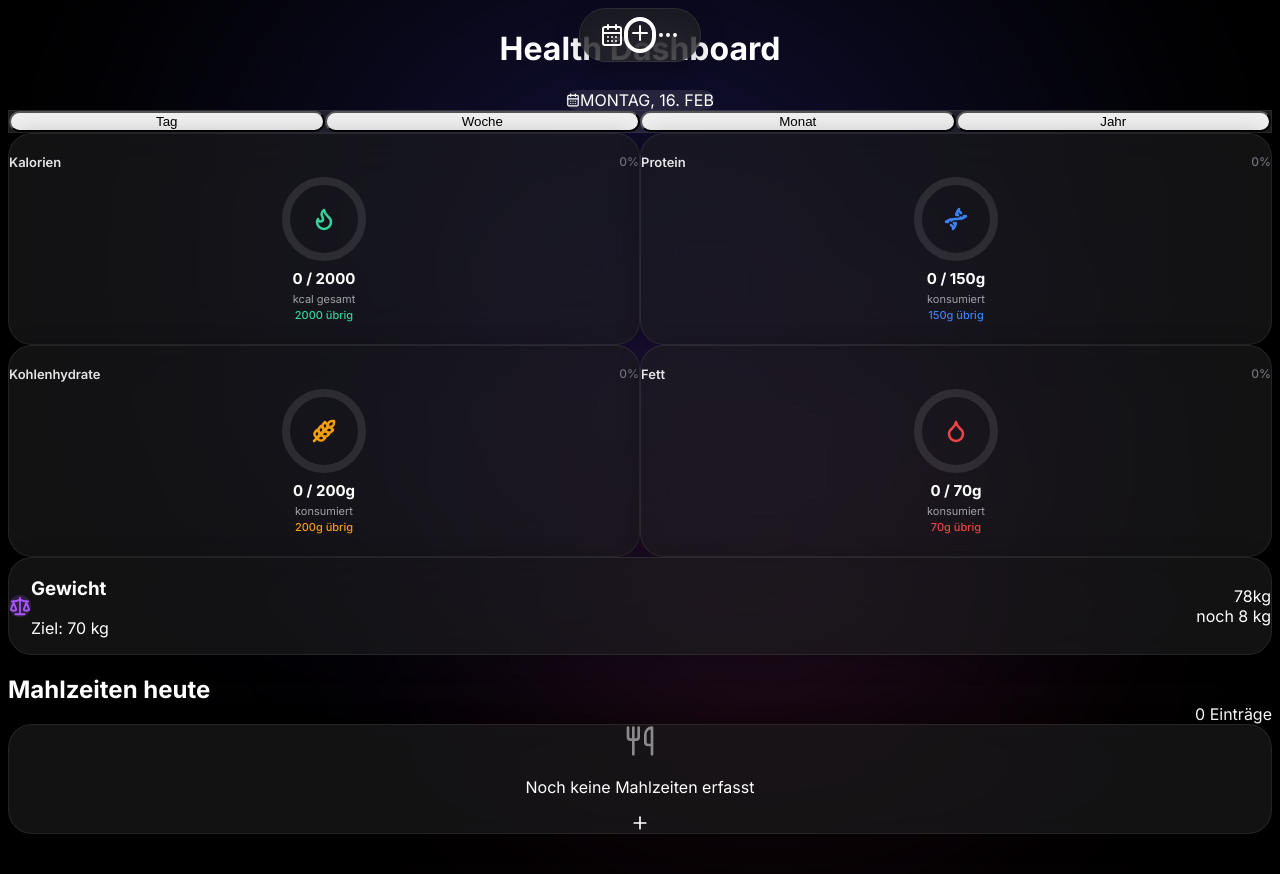
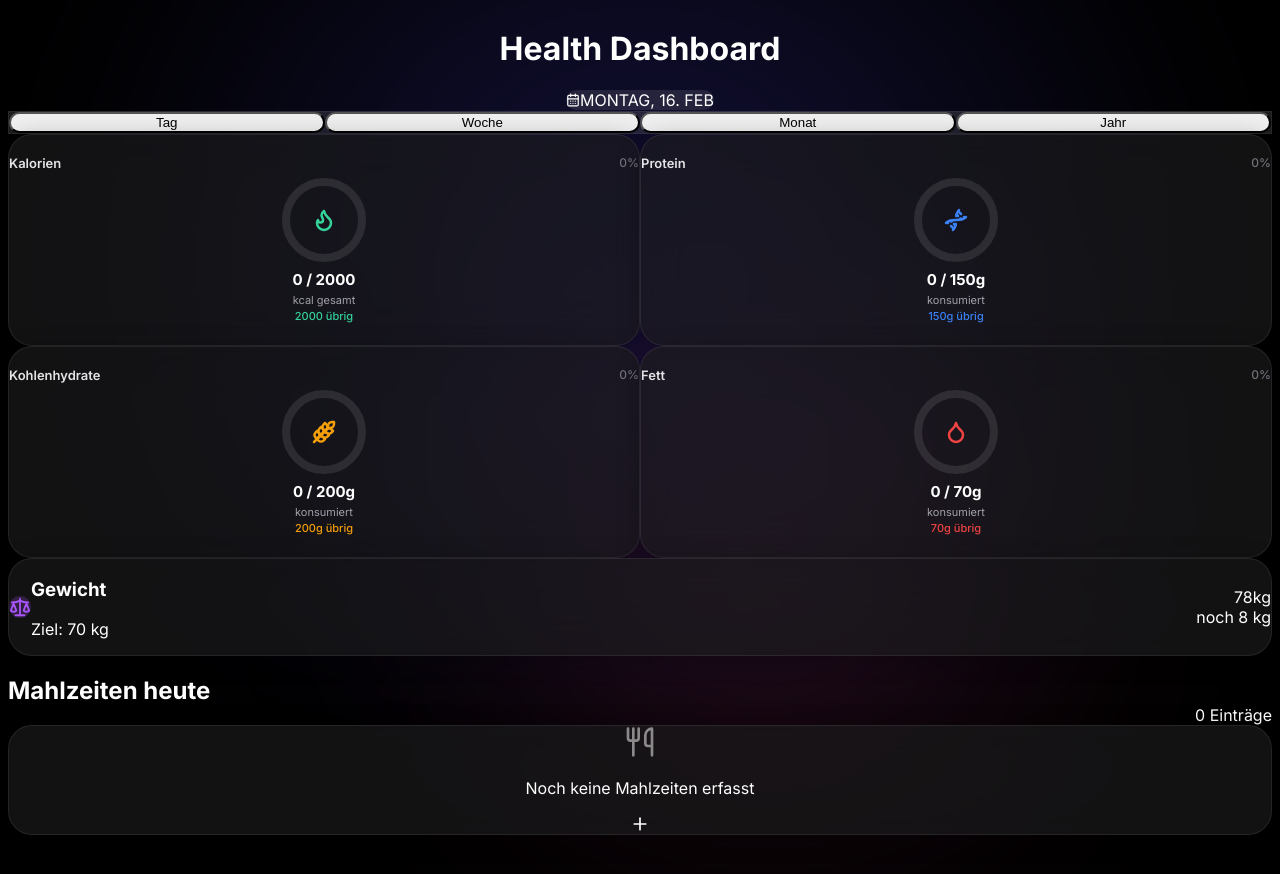
Before and after one commit to hpmartini/health-dashboard, a Next.js app: page / in a window 1280 px wide. Shown: the top 874 px of the page. Built offline with nearby package versions, Linux system fonts and the light colour scheme.

Commit message:
fix: Remove floating nav, simplify header
- Remove floating bottom navigation (caused overlay issues)
- Simplify header layout to basic centered text
- Reduce top padding
- Remove backdrop-filter that might cause issues

```diff
--- a/src/app/page.tsx
+++ b/src/app/page.tsx
@@ -206,17 +206,17 @@ export default function HealthDashboard() {
       <div style={secondaryGlowStyle} />
 
       {/* Main Content */}
-      <main className="relative z-10 px-4 pt-14 pb-8 max-w-md mx-auto w-full flex flex-col gap-6">
+      <main className="relative z-10 px-4 pt-8 pb-8 max-w-md mx-auto w-full flex flex-col gap-5">
 
         {/* Header */}
-        <header className="flex flex-col gap-3 items-center mb-4">
-          <h1 className="text-2xl font-bold tracking-tight text-white">Health Dashboard</h1>
+        <header className="text-center mb-2">
+          <h1 className="text-2xl font-bold tracking-tight text-white mb-3">Health Dashboard</h1>
           <div
-            className="flex items-center gap-2 px-4 py-2 rounded-full"
-            style={{ backgroundColor: 'rgba(255,255,255,0.1)', backdropFilter: 'blur(10px)' }}
+            className="inline-flex items-center gap-2 px-4 py-2 rounded-full"
+            style={{ backgroundColor: 'rgba(255,255,255,0.1)' }}
           >
-            <CalendarDays size={14} className="text-zinc-400 flex-shrink-0" />
-            <span className="text-xs font-medium text-zinc-300 uppercase tracking-wide whitespace-nowrap">
+            <CalendarDays size={14} className="text-zinc-400" />
+            <span className="text-xs font-medium text-zinc-300 uppercase tracking-wide">
               {formatDate(selectedDate)}
             </span>
           </div>
@@ -376,16 +376,6 @@ export default function HealthDashboard() {
         )}
       </main>
 
-      {/* Floating Navigation */}
-      <div className="fixed bottom-6 left-1/2 transform -translate-x-1/2 z-50">
-        <div style={{ ...glassCardStyle, borderRadius: '50px', padding: '8px 20px' }} className="flex items-center gap-6">
-          <CalendarDays size={24} className="text-zinc-400" />
-          <div className="bg-blue-600 p-3 rounded-full shadow-lg shadow-blue-600/30 -mt-8 border-4 border-black">
-            <Plus size={24} color="white" />
-          </div>
-          <MoreHorizontal size={24} className="text-zinc-400" />
-        </div>
-      </div>
     </div>
   );
 }
```
